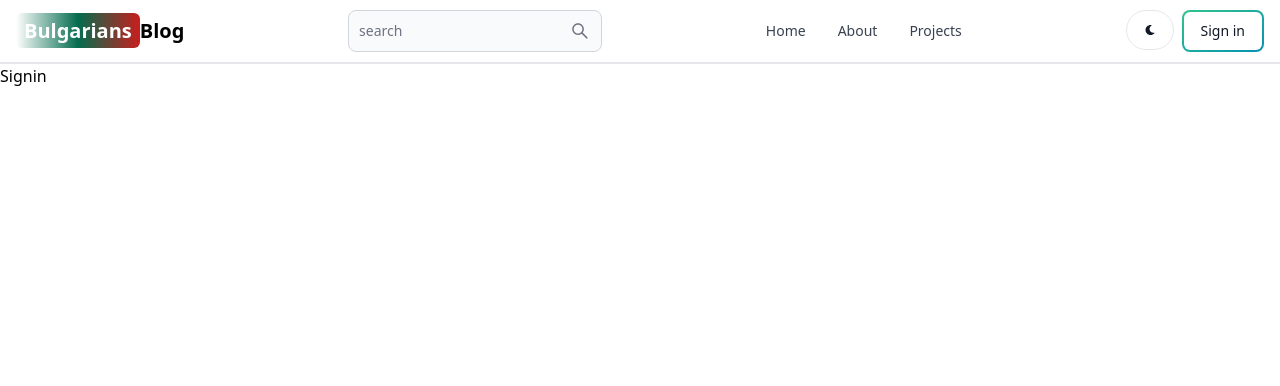
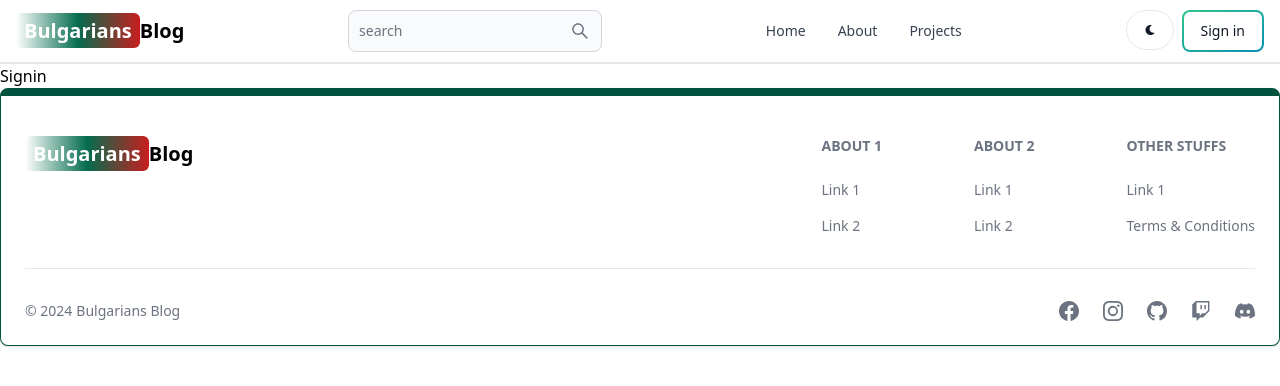
Before and after one commit to Krasimir-Hristov/TheBlog, a React (Vite) app in the folder client/: page /sign-in in a window 1280 px wide. Shown: the top 386 px of the page. Built offline with nearby package versions, Linux system fonts and the light colour scheme.

Commit message:
add Footer component

```diff
--- a/client/src/App.tsx
+++ b/client/src/App.tsx
@@ -6,6 +6,7 @@ import Dashboard from './pages/Dashboard';
 import Projects from './pages/Projects';
 import Signin from './pages/SignIn';
 import Header from './components/Header';
+import FooterComponent from './components/FooterComponent';
 
 const App = () => {
   return (
@@ -19,6 +20,7 @@ const App = () => {
         <Route path='/dashboard' element={<Dashboard />} />
         <Route path='/projects' element={<Projects />} />
       </Routes>
+      <FooterComponent />
     </BrowserRouter>
   );
 };
--- /dev/null
+++ b/client/src/components/FooterComponent.tsx
@@ -0,0 +1,98 @@
+import { Footer } from 'flowbite-react';
+import {
+  BsDiscord,
+  BsFacebook,
+  BsGithub,
+  BsInstagram,
+  BsTwitch,
+} from 'react-icons/bs';
+import { Link } from 'react-router-dom';
+
+const FooterComponent = () => {
+  return (
+    <Footer container className='border border-t-8 border-green-800'>
+      <div className='w-full max-w-7xl mx-auto'>
+        <div className='grid w-full justify-between sm:flex md:grid-cols-1'>
+          <div className='mt-5'>
+            <Link
+              to='/'
+              className='self-center whitespace-nowrap text-lg sm:text-xl font-semibold dark:text-white'
+            >
+              <span className='bg-gradient-to-r font-bold  from-white via-green-700 to-red-700 text-white px-2 py-1 rounded-md'>
+                Bulgarians
+              </span>
+              Blog
+            </Link>
+          </div>
+          <div className='grid grid-cols-2 gap-8 mt-4  sm:grid-cols-3  sm:gap-6'>
+            <div>
+              <Footer.Title title='About 1' />
+              <Footer.LinkGroup col>
+                <Footer.Link
+                  href='Link/1'
+                  target='_blank'
+                  rel='noopener noreferrer'
+                >
+                  Link 1
+                </Footer.Link>
+
+                <Footer.Link
+                  href='Link/2'
+                  target='_blank'
+                  rel='noopener noreferrer'
+                >
+                  Link 2
+                </Footer.Link>
+              </Footer.LinkGroup>
+            </div>
+            <div>
+              <Footer.Title title='About 2' />
+              <Footer.LinkGroup col>
+                <Footer.Link
+                  href='Link/1'
+                  target='_blank'
+                  rel='noopener noreferrer'
+                >
+                  Link 1
+                </Footer.Link>
+
+                <Footer.Link
+                  href='Link/2'
+                  target='_blank'
+                  rel='noopener noreferrer'
+                >
+                  Link 2
+                </Footer.Link>
+              </Footer.LinkGroup>
+            </div>
+            <div>
+              <Footer.Title title='Other Stuffs' />
+              <Footer.LinkGroup col>
+                <Footer.Link href='#'>Link 1</Footer.Link>
+
+                <Footer.Link href='Link/2'>Terms &amp; Conditions</Footer.Link>
+              </Footer.LinkGroup>
+            </div>
+          </div>
+        </div>
+        <Footer.Divider className='my-8' />
+        <div className='w-full sm:flex sm:items-center sm:justify-between'>
+          <Footer.Copyright
+            href='#'
+            by='Bulgarians Blog'
+            year={new Date().getFullYear()}
+          />
+          <div className='flex gap-6 mt-4 sm:mt-0 sm:justify-center'>
+            <Footer.Icon href='#' icon={BsFacebook} />
+            <Footer.Icon href='#' icon={BsInstagram} />
+            <Footer.Icon href='#' icon={BsGithub} />
+            <Footer.Icon href='#' icon={BsTwitch} />
+            <Footer.Icon href='#' icon={BsDiscord} />
+          </div>
+        </div>
+      </div>
+    </Footer>
+  );
+};
+
+export default FooterComponent;
```
